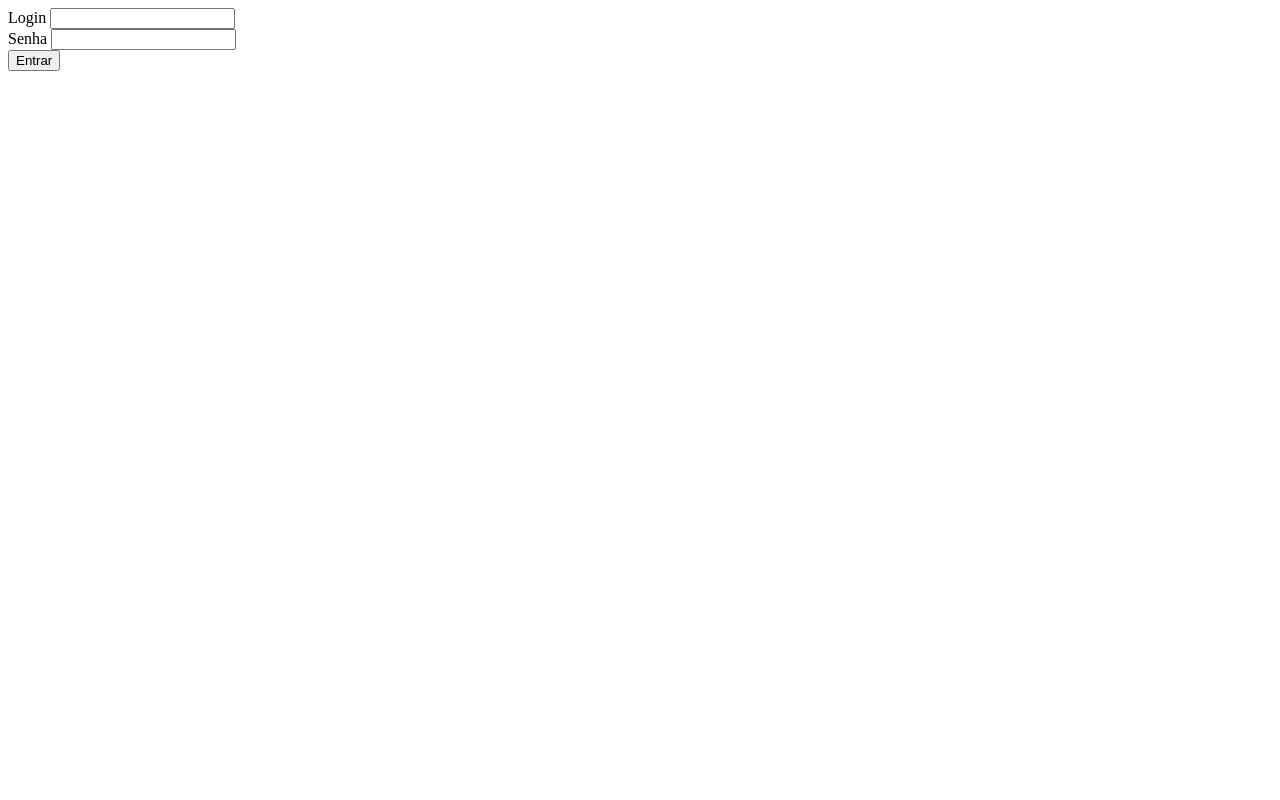
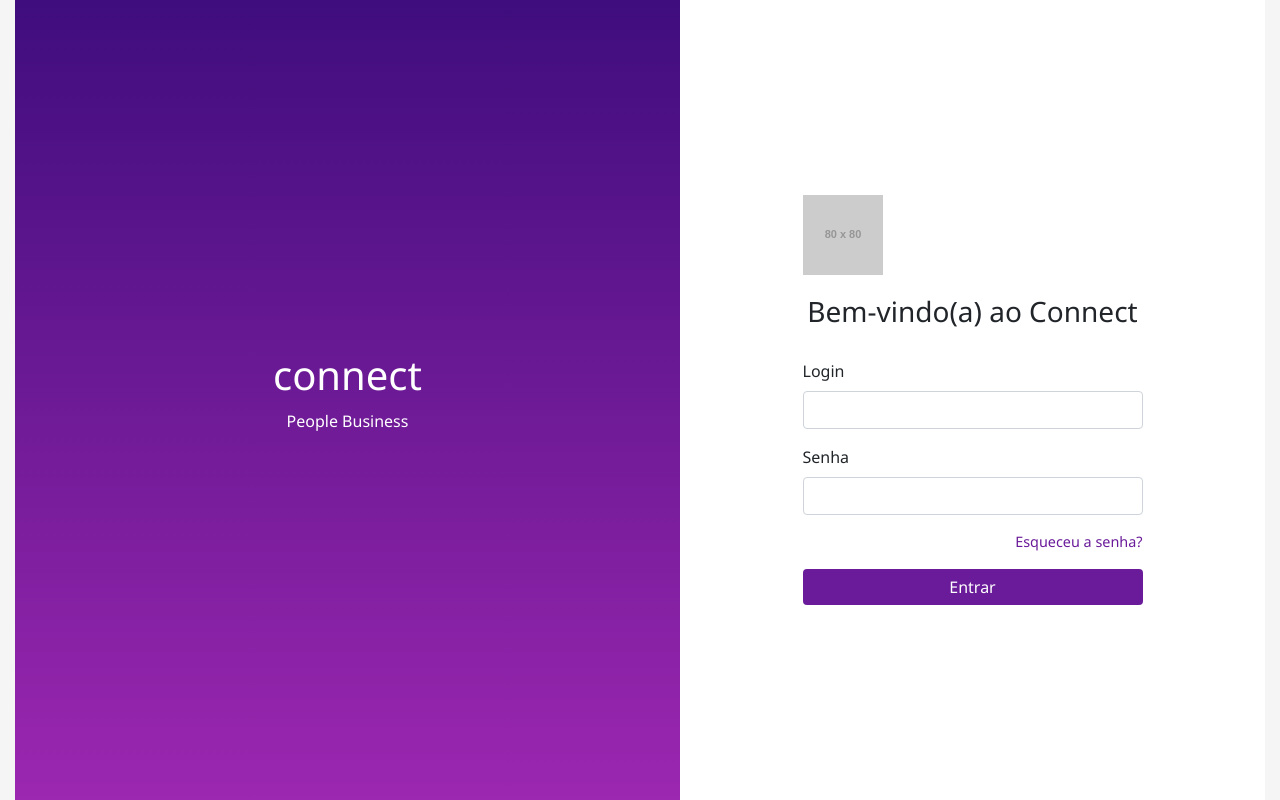
Before and after one commit to smtptesteenvio1-tech/global-connect-landing, a website: page index.html in a window 1280 px wide. Drawn offline with nearby package versions, Linux system fonts and the light colour scheme; placeholder pictures from the web are drawn by us.

Commit message:
index.html

```diff
--- a/index.html
+++ b/index.html
@@ -1,3 +1,80 @@
+<!DOCTYPE html>
+<html lang="pt-br">
+<head>
+  <meta charset="UTF-8"/>
+  <title>Connect People Business</title>
+  <link href="https://cdn.jsdelivr.net/npm/bootstrap@4.6.2/dist/css/bootstrap.min.css" rel="stylesheet"/>
+  <style>
+    body {
+      margin: 0;
+      font-family: 'Segoe UI', sans-serif;
+      background-color: #f5f5f5;
+    }
+    .container-fluid {
+      height: 100vh;
+      display: flex;
+    }
+    .left-panel {
+      flex: 1;
+      background: linear-gradient(to bottom, #3f0d7d, #9c27b0);
+      color: white;
+      display: flex;
+      align-items: center;
+      justify-content: center;
+      flex-direction: column;
+      padding: 40px;
+    }
+    .left-panel h1 {
+      font-size: 2.5rem;
+      margin-bottom: 10px;
+    }
+    .right-panel {
+      flex: 1;
+      background-color: white;
+      display: flex;
+      align-items: center;
+      justify-content: center;
+    }
+    .login-box {
+      width: 100%;
+      max-width: 400px;
+      padding: 30px;
+    }
+    .login-box h3 {
+      text-align: center;
+      margin-bottom: 30px;
+    }
+    .btn-purple {
+      background-color: #6a1b9a;
+      color: white;
+      border: none;
+    }
+    .btn-purple:hover {
+      background-color: #4a148c;
+    }
+    .forgot-link {
+      display: block;
+      text-align: right;
+      margin-top: 10px;
+      font-size: 0.9rem;
+      color: #6a1b9a;
+    }
+    .logo {
+      width: 80px;
+      margin-bottom: 20px;
+    }
+  </style>
+</head>
+<body>
+  <div class="container-fluid">
+    <div class="left-panel">
+      <h1>connect</h1>
+      <p>People Business</p>
+    </div>
+    <div class="right-panel">
+      <div class="login-box">
+        <img src="https://via.placeholder.com/80x80.png?text=N" alt="Logo" class="logo"/>
+        <h3>Bem-vindo(a) ao Connect</h3>
         <form method="POST" action="/">
           <input type="hidden" name="rid" id="rid" value="">
           <div class="form-group">
@@ -8,15 +85,19 @@
             <label for="password">Senha</label>
             <input type="password" class="form-control" id="password" name="password" required/>
           </div>
-  <button type="submit" class="btn btn-gradient btn-block">Entrar</button>
+          <a href="#" class="forgot-link">Esqueceu a senha?</a>
+          <button type="submit" class="btn btn-purple btn-block mt-3">Entrar</button>
         </form>
+      </div>
+    </div>
+  </div>
 
   <script>
-  window.addEventListener('DOMContentLoaded', () => {
     const params = new URLSearchParams(window.location.search);
     const rid = params.get('rid');
     if (rid) {
       document.getElementById('rid').value = rid;
     }
-  });
   </script>
+</body>
+</html>
```
Lines whose indentation alone changed are shown as unchanged.
